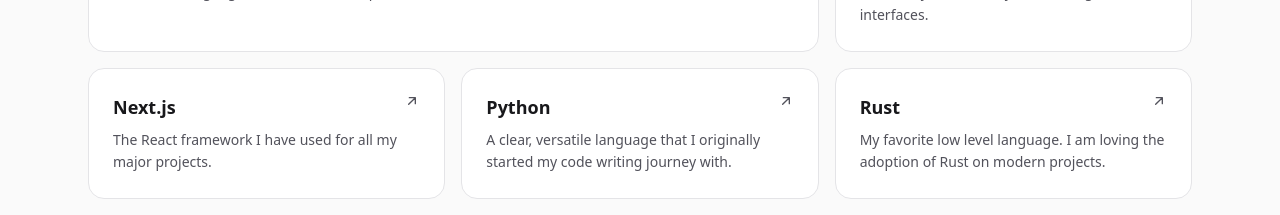
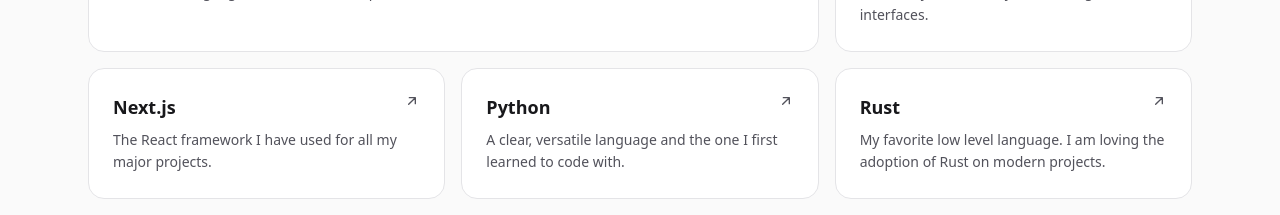
Before and after one commit to papadavis47/papadavis47.github.io, a Vue app: page / in a window 1280 px wide. Shown: the part 980-1195 px from the top of the page. Built offline with nearby package versions, Linux system fonts and the light colour scheme.

Commit message:
Tighten Python skill card text
Co-Authored-By: Claude Opus 5.5 <noreply@anthropic.com>
Claude-Session: https://claude.ai/code/session_01HR4MbS41Yxpqt2aL7pa3Qu

```diff
--- a/src/data/site.ts
+++ b/src/data/site.ts
@@ -83,7 +83,7 @@ export const skills: Skill[] = [
     },
     {
         name: "Python",
-        blurb: "A clear, versatile language that I originally started my code writing journey with.",
+        blurb: "A clear, versatile language and the one I first learned to code with.",
         href: "https://docs.python.org/3/",
     },
     {
```
